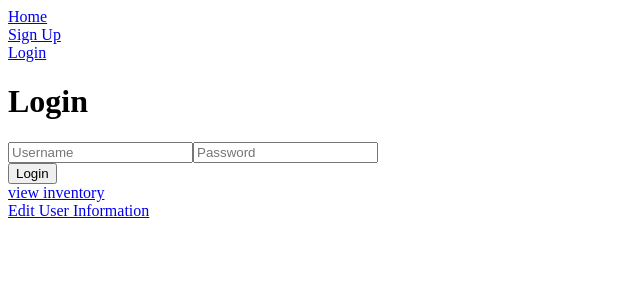
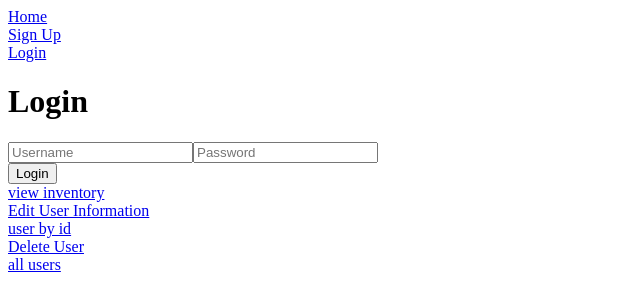
Before and after one commit to buildweek-ill-serve-soup/Front-End-2, a React (Create React App) app in the folder ill-serve-food/: page /login in a window 1280 px wide. Shown: the top 308 px of the page, without its empty margins (0-640 px from the left). Built offline with nearby package versions, Linux system fonts and the light colour scheme.

Commit message:
all of my user functionality is there by which i mean it is hitting the server without error i still need it to render and look pretty but i have been focused only on the functionality working

```diff
--- a/ill-serve-food/src/App.js
+++ b/ill-serve-food/src/App.js
@@ -9,6 +9,7 @@ import SignupPage from './components/SignUp/SignupPage';
 import LoginPage from './components/Login/LoginPage';
 import DeleteUserPage from './components/DeleteUser/DeleteUserPage';
 import UserByIdPage from './components/UserById/UserByIdPage';
+import UsersList from './components/AllUsers/UserList';
 import{InventoryListView}from'./views';
 import UserByIdListView from'./views/userByIdListView';
 import EditUserPage from './components/EditUser/EditUserPage.js';
@@ -24,6 +25,7 @@ class App extends React.Component{
         <Route exact path='/editUser'component={EditUserPage}/>
         <Route exact path='/deleteUser'component={DeleteUserPage}/>
         <Route exact path='/userById'component={UserByIdPage}/>
+        <Route exact path='/allUsers'component={UsersList}/>
         <Route exact path='/'component={Home}/>
         <Route path='/signup'component={SignupPage}/>
         <Route path='/login'component={LoginPage}/>
--- a/ill-serve-food/src/components/Login/LoginPage.js
+++ b/ill-serve-food/src/components/Login/LoginPage.js
@@ -18,6 +18,15 @@ class LoginPage extends React.Component{
                 <div className="NavContainer">
                     <a className="Nav" href='/editUser'>Edit User Information</a>
                 </div>
+                <div className="NavContainer">
+                    <a className="Nav" href='/userById'>user by id</a>
+                </div>
+                <div className="NavContainer">
+                    <a className="Nav" href='/deleteUser'>Delete User</a>
+                </div>
+                <div className="NavContainer">
+                    <a className="Nav" href='/all users'>all users</a>
+                </div>
             </div>
         )
     }
```
